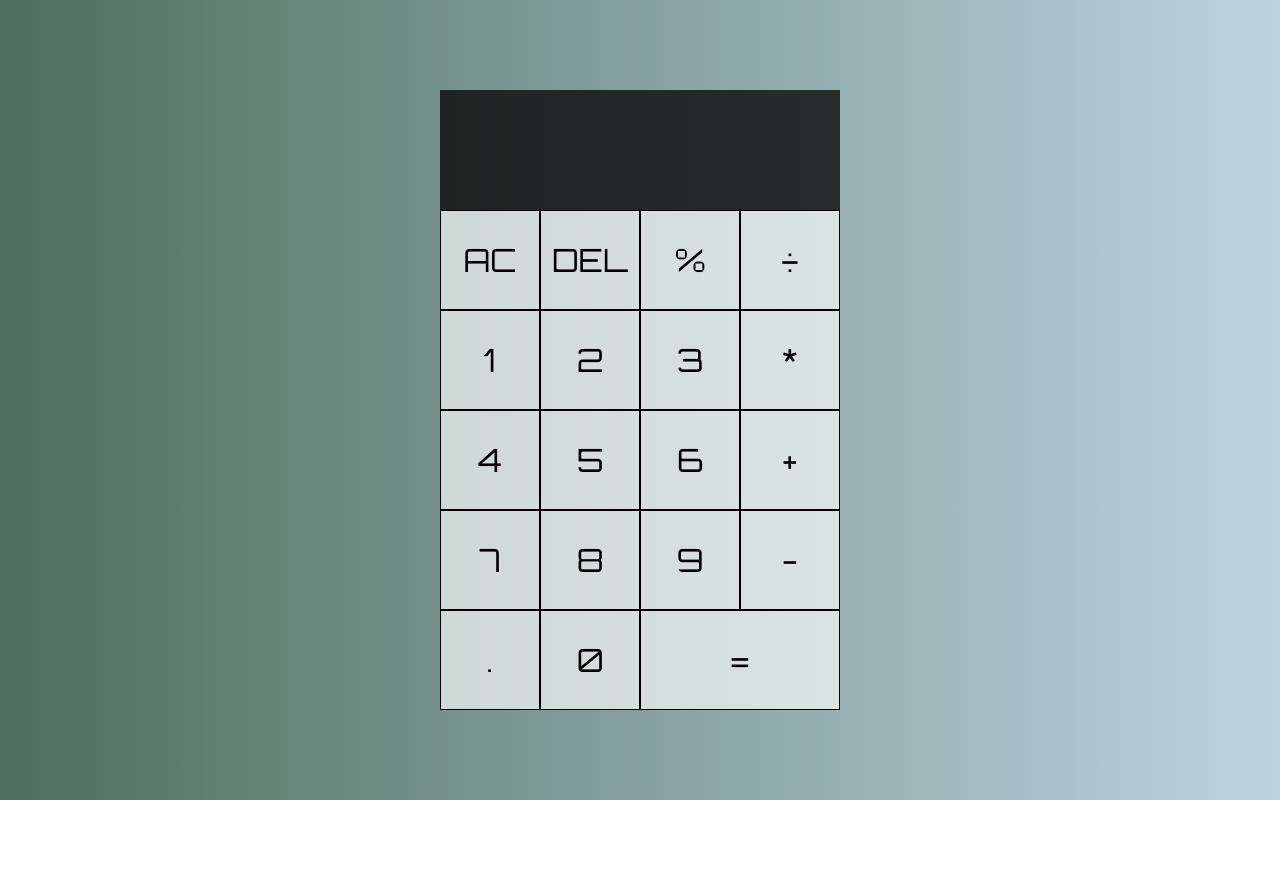
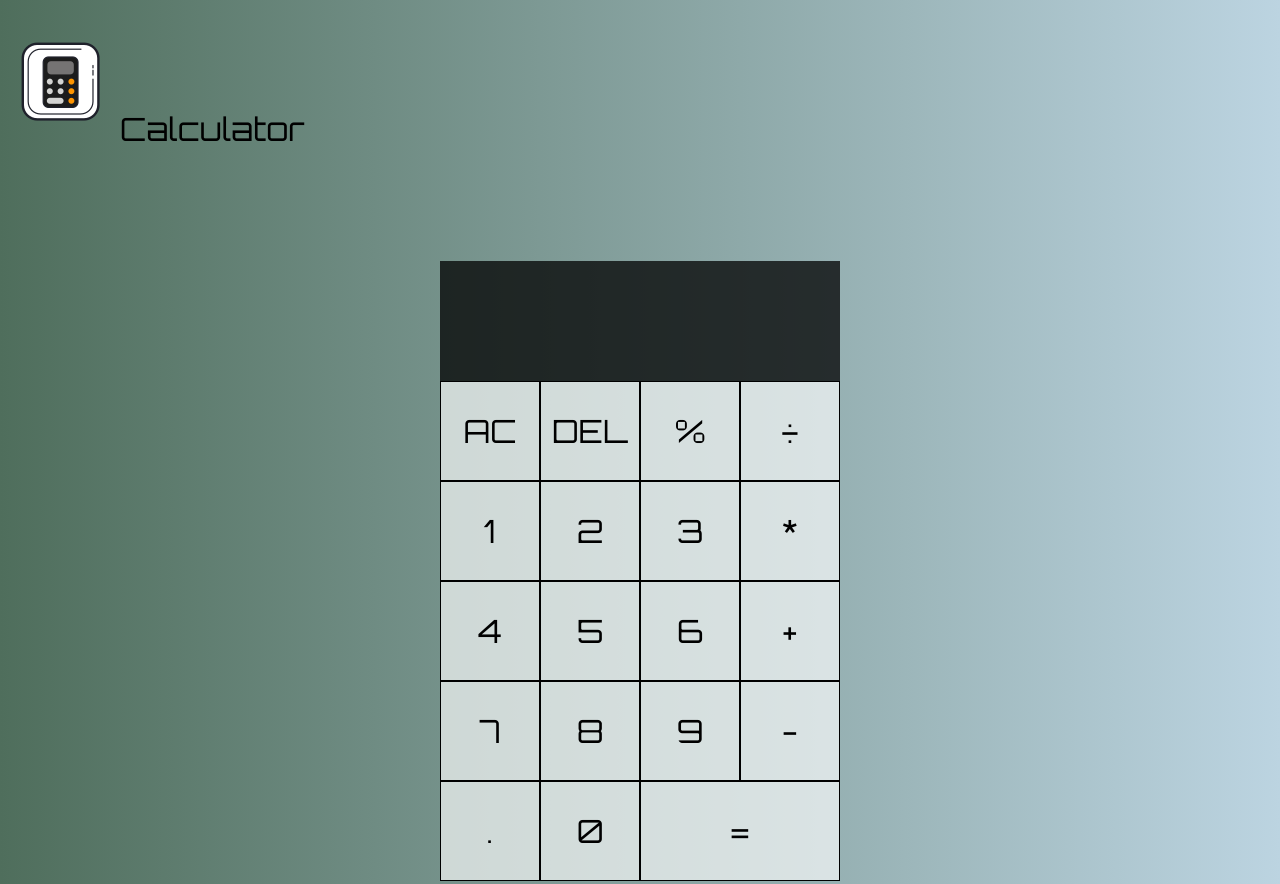
Before and after one commit to roddersnz21/project-2, a plain HTML site: page index.html in a window 1280 px wide. Shown: the top 884 px of the page. Before the commit the page ends 800 px from the top, so only its background shows below. Drawn offline with Linux system fonts and the light colour scheme.

Commit message:
Add favicon and logo to files

```diff
--- a/assets/css/style.css
+++ b/assets/css/style.css
@@ -27,7 +27,7 @@ body {
 }
 
 /* Set calculator-grid button properties */
-.calculator-grid > button {
+.calculator-grid>button {
     cursor: pointer;
     font-size: 2rem;
     border: 1px solid black;
@@ -36,7 +36,7 @@ body {
 }
 
 /* Set hover background-color for calculator-grid button */
-.calculator-grid > button:hover {
+.calculator-grid>button:hover {
     background-color: rgba(255, 255, 255, .9);
 }
 
--- a/index.html
+++ b/index.html
@@ -6,6 +6,7 @@
     <meta http-equiv="X-UA-Compatible" content="IE=edge">
     <meta name="viewport" content="width=device-width, initial-scale=1.0">
     <link href="https://fonts.googleapis.com/css2?family=Orbitron&display=swap" rel="stylesheet">
+    <link rel='shortcut icon' type='image/x-icon' href='favicon.ico' />
     <link rel="stylesheet" href="assets/css/style.css">
 
     <!-- Page title -->
@@ -13,6 +14,9 @@
 </head>
 
 <body>
+    <h1 class="heading">
+        <img class="logo" src="assets/images/logo.png" alt="logo">Calculator
+    </h1>
     <!-- Calculator container -->
     <div class="calculator-grid">
 
```
Also changed, not shown: assets/images/logo.png (added), favicon.ico (added).
